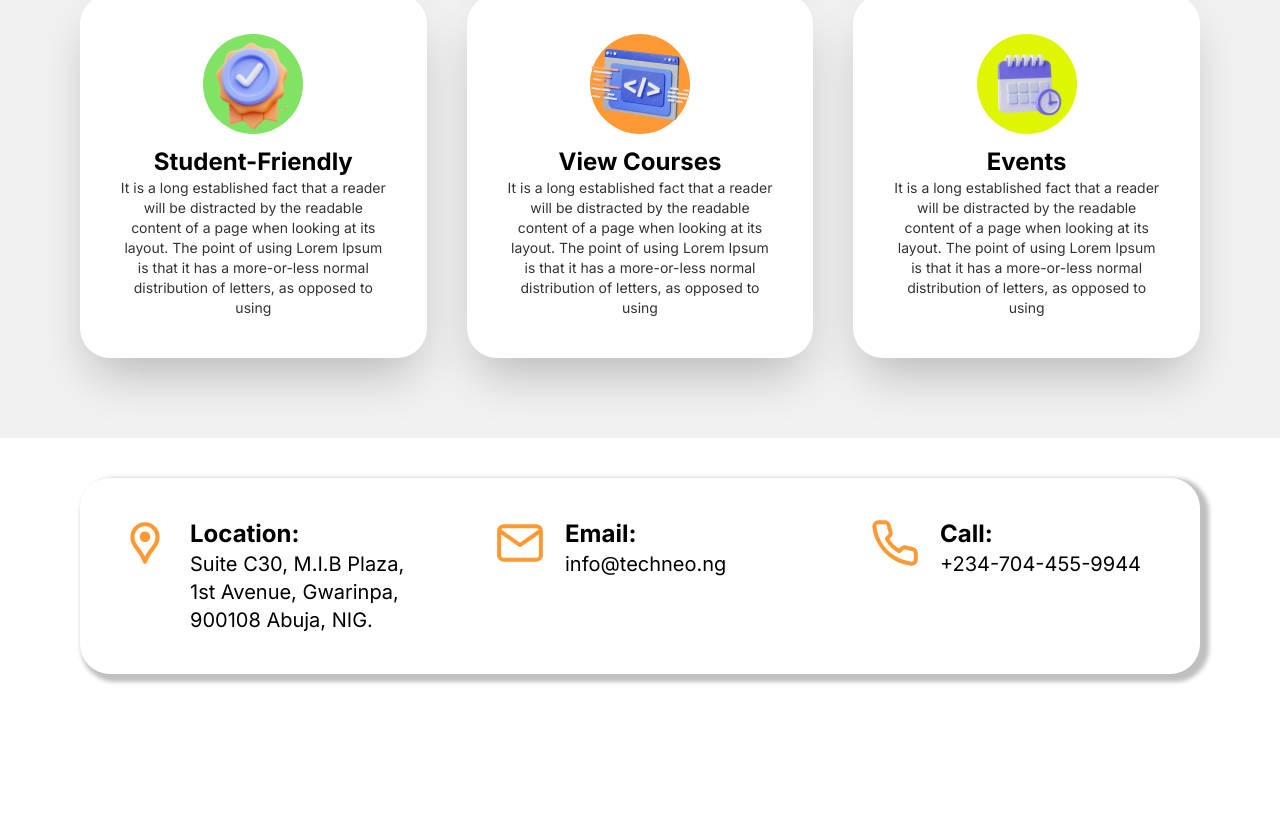
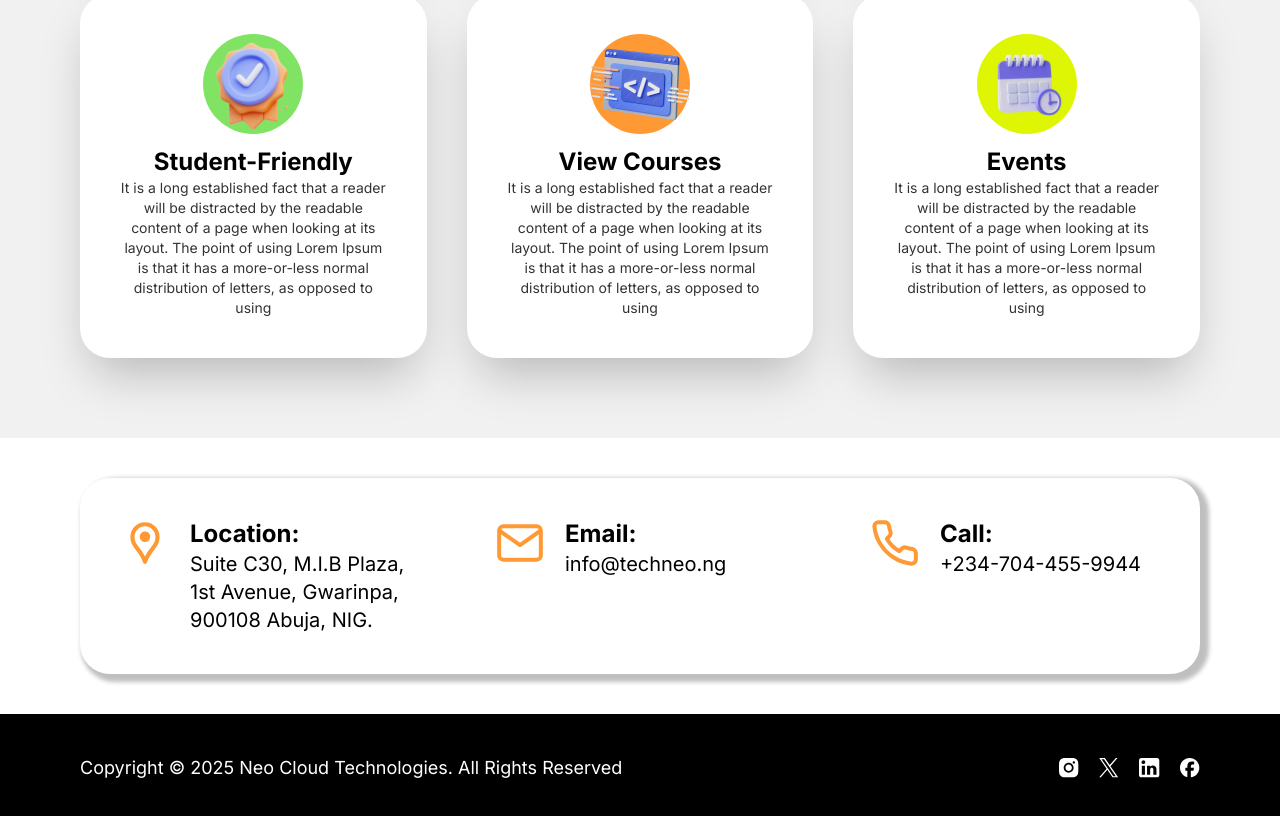
Before and after one commit to Olumightty/nct-learning-management-system-product-website, a Next.js app: page / in a window 1280 px wide. Shown: the part 1866-2682 px from the top of the page. Before the commit the page ends 2580 px from the top, so only its background shows below. Built offline with nearby package versions, Linux system fonts and the light colour scheme.

Commit message:
done with footer

```diff
--- a/src/app/layout.tsx
+++ b/src/app/layout.tsx
@@ -1,6 +1,7 @@
 import type { Metadata } from "next";
 import "./globals.css";
 import NavBar from "@/components/NavBar/NavBar";
+import Footer from "@/components/Footer/Footer";
 
 export const metadata: Metadata = {
   title: "Create Next App",
@@ -24,6 +25,7 @@ export default function RootLayout({
         <main>
           {children}
         </main>
+        <Footer/>
       </body>
     </html>
   );
--- /dev/null
+++ b/src/components/Footer/Footer.tsx
@@ -0,0 +1,19 @@
+import Image from 'next/image'
+import Link from 'next/link'
+import React from 'react'
+
+const Footer = () => {
+  return (
+    <footer className='bg-(--black) px-20 py-10 flex justify-between items-center'>
+        <span className='text-(--white) font-normal text-lg'>Copyright © 2025 Neo Cloud Technologies. All Rights Reserved</span>
+        <ul className='flex items-center gap-5'>
+            <li><Link href={'#'}><Image src={'/instagram.svg'} alt='instagram' width={20.3} height={20.3}/></Link></li>
+            <li><Link href={'#'}><Image src={'/x.svg'} alt='twitter' width={20.3} height={20.3}/></Link></li>
+            <li><Link href={'#'}><Image src={'/linkedin.svg'} alt='linkedin' width={20.3} height={20.3}/></Link></li>
+            <li><Link href={'#'}><Image src={'/facebook.svg'} alt='facebook' width={20.3} height={20.3}/></Link></li>
+        </ul>
+    </footer>
+  )
+}
+
+export default Footer
```
